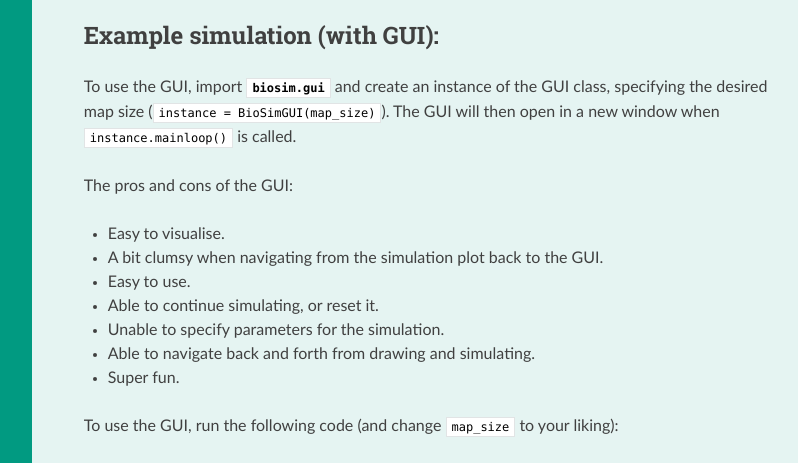
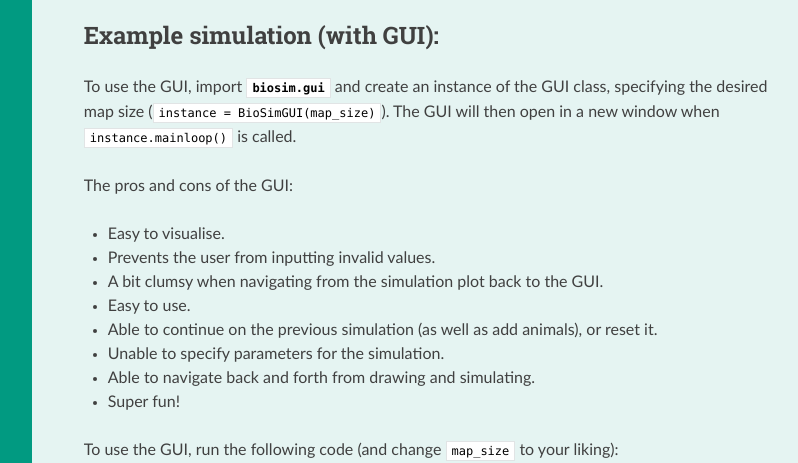
Before and after one commit to hallvardnmbu/ecosystem, a Sphinx documentation site: the page built from docs/examples.rst, in a window 1280 px wide and 1325 px high, cut to the strip 369-832 px from the top of the window. Shown: the whole strip, without its empty margins (268-1066 px from the left). Built offline with Sphinx 7.4.7 and the Read the Docs theme 2.0.0, drawn with Linux system fonts in a browser that asks for light colours.

```diff
--- a/docs/conf.py
+++ b/docs/conf.py
@@ -24,7 +24,7 @@ copyright = '2023, Hallvard Høyland Lavik & Thyra Martinsen'
 author = 'Hallvard Høyland Lavik & Thyra Martinsen'
 
 # The full version, including alpha/beta/rc tags
-release = '0.2'
+release = '1.0'
 
 
 # -- General configuration ---------------------------------------------------
--- a/docs/examples.rst
+++ b/docs/examples.rst
@@ -20,17 +20,19 @@ The pros and cons of the GUI:
 
 * Easy to visualise.
 
+* Prevents the user from inputting invalid values.
+
 * A bit clumsy when navigating from the simulation plot back to the GUI.
 
 * Easy to use.
 
-* Able to continue simulating, or reset it.
+* Able to continue on the previous simulation (as well as add animals), or reset it.
 
 * Unable to specify parameters for the simulation.
 
 * Able to navigate back and forth from drawing and simulating.
 
-* Super fun.
+* Super fun!
 
 To use the GUI, run the following code (and change :code:`map_size` to your liking):
 
--- a/src/biosim/__init__.py
+++ b/src/biosim/__init__.py
@@ -1,3 +1,3 @@
 __author__ = 'Hallvard Høyland Lavik & Thyra Martinsen'
 __email__ = 'hallvard.hoyland.lavik@nmbu.no & thyra.martinsen@nmbu.no'
-__version__ = '0.2'
+__version__ = '1.0'
```
Also changed, not shown: other parts of docs/examples.rst (+1 -1 lines), src/biosim/missing_and_ideas.md (+1 -1 lines).
